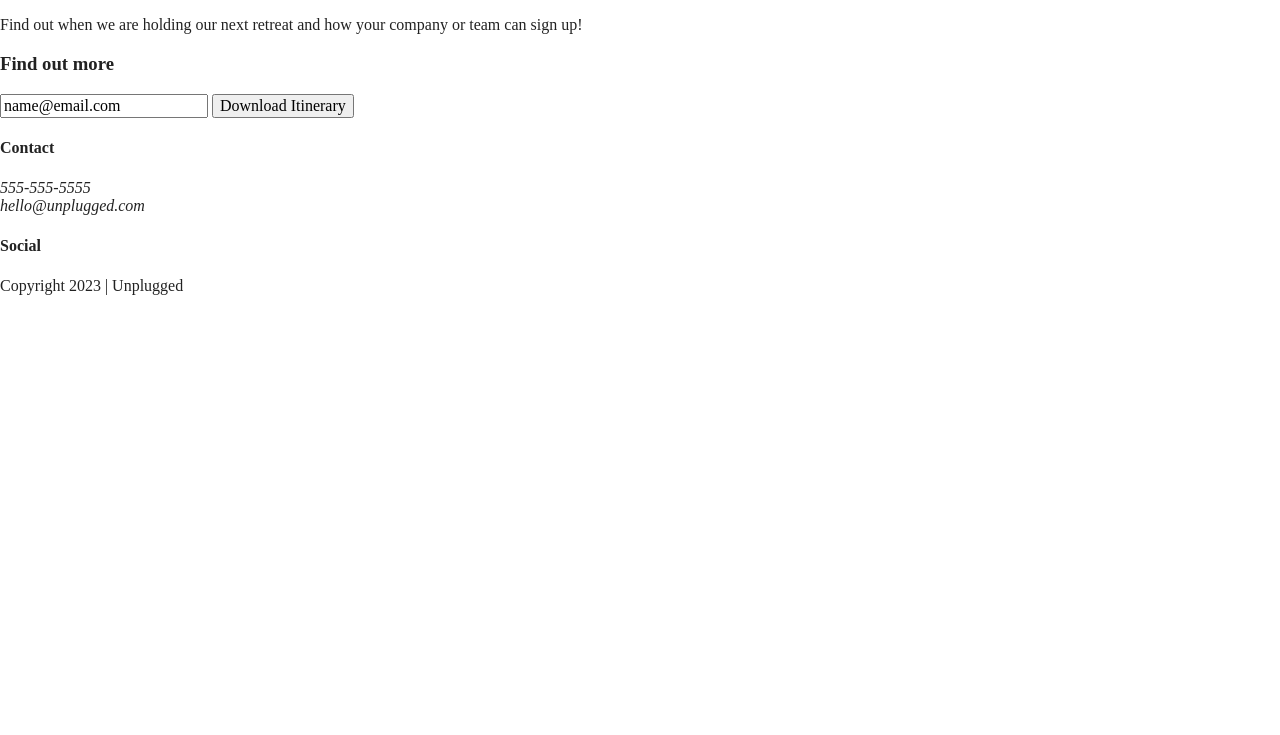
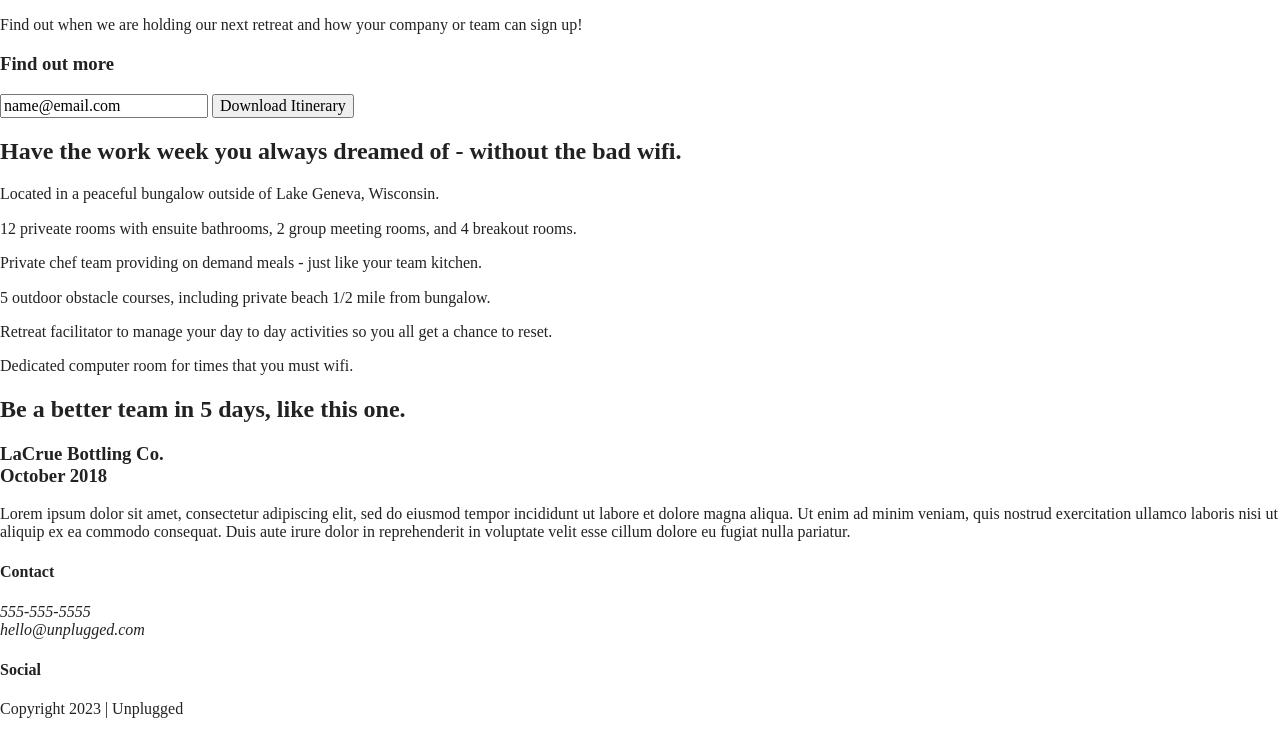
Before and after one commit to JessMac23/unplugged-website, a website built with Parcel: page index.html in a window 1280 px wide. Shown: the part 176-911 px from the top of the page. Before the commit the page ends 800 px from the top, so only its background shows below. Built offline with nearby package versions, Linux system fonts and the light colour scheme.

Commit message:
Added html to homepage

```diff
--- a/index.html
+++ b/index.html
@@ -60,6 +60,55 @@
         </div>
       </div>
     </aside>
+    <section class="features">
+      <div class="content-wrapper">
+        <h2>Have the work week you always dreamed of - without the bad wifi.</h2>
+        <div class="features-items">
+          <article>
+            <p class="fontawesome-icon"></p>
+            <p class="features-item-description">Located in a peaceful bungalow outside of Lake Geneva, Wisconsin.</p>
+          </article>
+          <article>
+            <p class="fontawesome-icon"></p>
+            <p class="features-item-description">12 priveate rooms with ensuite bathrooms, 2 group meeting rooms, and 4
+              breakout rooms.</p>
+          </article>
+          <article>
+            <p class="fontawesome-icon"></p>
+            <p class="features-item-description">Private chef team providing on demand meals - just like your team
+              kitchen.</p>
+          </article>
+          <article>
+            <p class="fontawesome-icon"></p>
+            <p class="features-item-description">5 outdoor obstacle courses, including private beach 1/2 mile from
+              bungalow.</p>
+          </article>
+          <article>
+            <p class="fontawesome-icon"></p>
+            <p class="features-item-description">Retreat facilitator to manage your day to day activities so you all get
+              a chance to reset.</p>
+          </article>
+          <article>
+            <p class="fontawesome-icon"></p>
+            <p class="features-item-description">Dedicated computer room for times that you must wifi.</p>
+          </article>
+        </div>
+      </div>
+    </section>
+    <section class="reviews">
+      <div class="content-wrapper">
+        <h2>Be a better team in 5 days, like this one.</h2>
+        <article>
+          <h3>LaCrue Bottling Co.<br>
+            October 2018</h3>
+          <p>Lorem ipsum dolor sit amet, consectetur adipiscing elit, sed do eiusmod tempor incididunt ut labore et
+            dolore magna aliqua. Ut enim ad minim veniam, quis nostrud exercitation ullamco laboris nisi ut aliquip ex
+            ea commodo consequat. Duis aute irure dolor in reprehenderit in voluptate velit esse cillum dolore eu fugiat
+            nulla pariatur.</p>
+        </article>
+      </div>
+    </section>
+
   </main>
 
   <footer>
```
